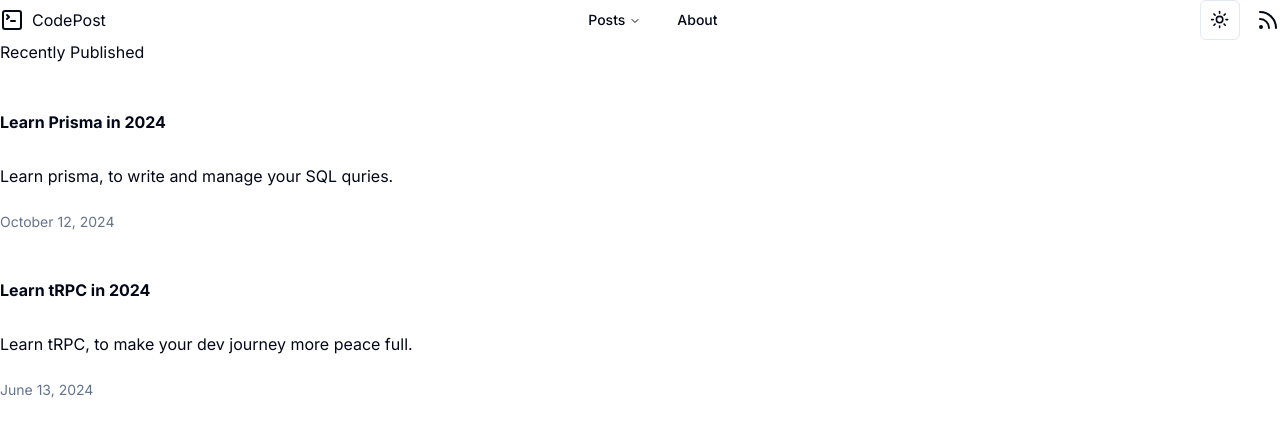
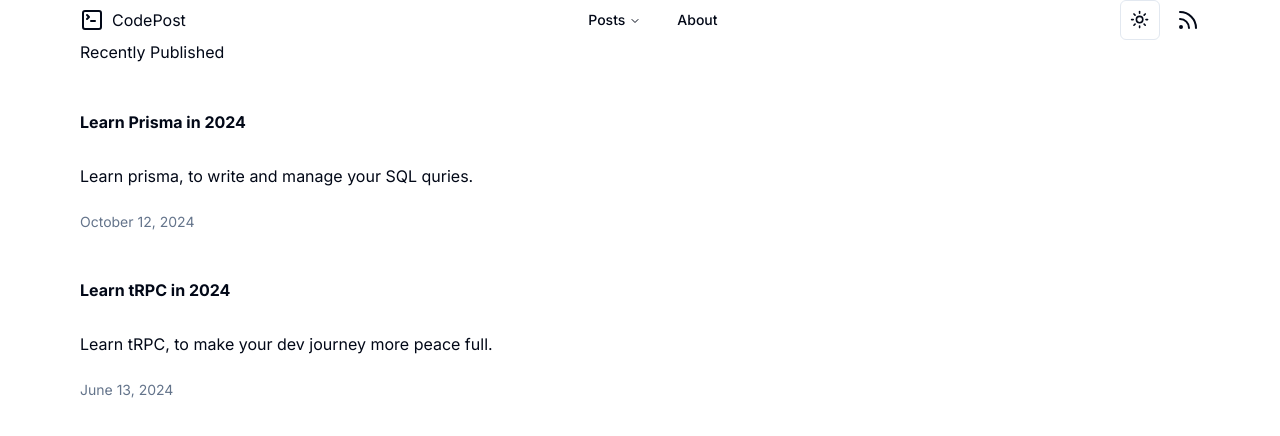
Before and after one commit to Harshalvk/CodePost, a Next.js app: page / in a window 1280 px wide. Shown: the top 436 px of the page. Built offline with nearby package versions, Linux system fonts and the light colour scheme.

Commit message:
wrap whole app inside Container, to set defined width and height

```diff
--- a/src/app/page.tsx
+++ b/src/app/page.tsx
@@ -1,15 +1,18 @@
+import Container from "@/components/Container";
 import LatestPost from "@/components/home/LatestPost";
 import { MainNav } from "@/components/MainNav";
 
 export default function Home() {
   return (
     <>
+      <Container>
         <MainNav />
         <main>
           <div>
             <LatestPost />
           </div>
         </main>
+      </Container>
     </>
   );
 }
```
Lines whose indentation alone changed are shown as unchanged.
